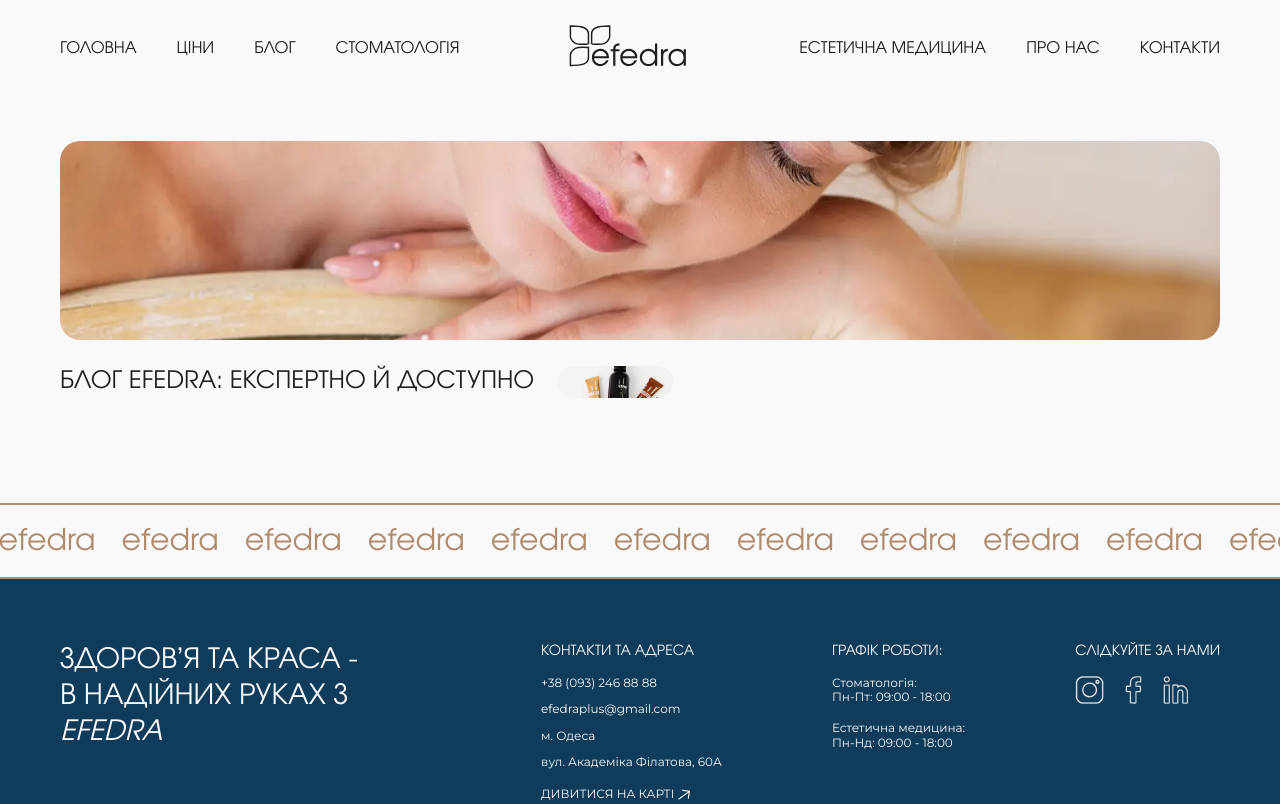
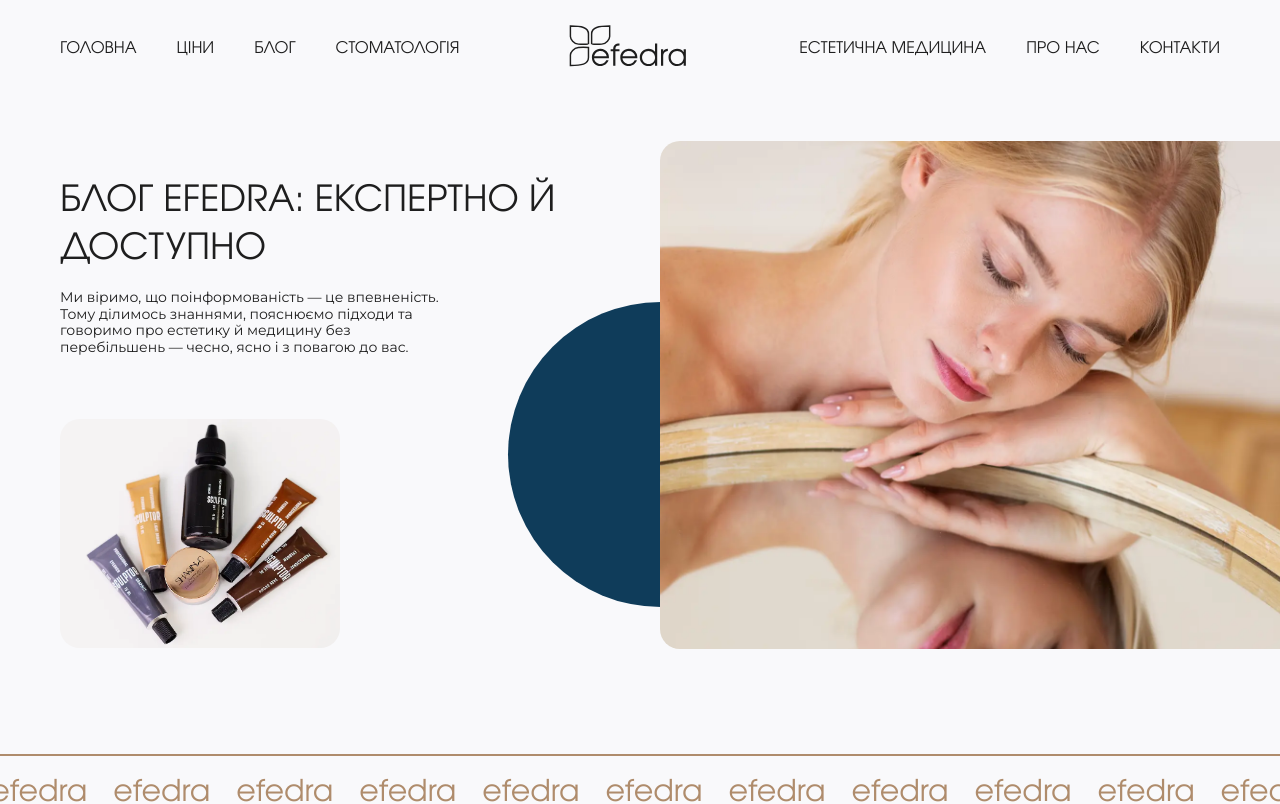
Before and after one commit to cyanidium-dev/efedra-frontend, a Next.js app: page /blog in a window 1280 px wide. Shown: the top 804 px of the page. Built offline with nearby package versions, Linux system fonts and the light colour scheme; no server answers.

Commit message:
added hero section

```diff
--- a/src/components/blogPage/hero/Hero.tsx
+++ b/src/components/blogPage/hero/Hero.tsx
@@ -4,8 +4,10 @@ import Image from "next/image";
 export default function Hero() {
   return (
     <section className="pt-3.5 pb-12 lg:pt-[42px] lg:pb-[105px]">
-      <Container className="flex flex-col gap-[26px]">
-        <div className="relative w-full h-[199px] rounded-[20px] overflow-hidden">
+      <Container className="flex flex-col md:flex-row-reverse md:justify-end gap-[26px] md:gap-[76px] overflow-visible">
+        <div className="relative md:aspect-[655/508] w-full md:w-[445px] lg:w-[545px] xl:w-[655px] h-[199px] sm:h-[239px] md:h-auto shrink-0">
+          <div className="absolute -z-10 top-0 md:top-auto md:bottom-[42px] right-[-210px] md:right-auto md:left-[-102px] xl:left-[-152px] w-[305px] h-[305px] rounded-full bg-blue" />
+          <div className="relative w-full h-full rounded-[20px] overflow-hidden">
             <Image
               src="/images/blogPage/hero/imageOne.webp"
               alt="background"
@@ -14,20 +16,35 @@ export default function Hero() {
               className="object-cover"
             />
           </div>
-        <div>
-          <div className="flex gap-6">
-            <h1 className="font-evolenta text-[24px] font-normal leading-[133%] uppercase">
+        </div>
+        <div className="md:w-[calc(50%-14px)] lg:w-[calc(50%-56px)] shrink-0 md:mt-9">
+          <div className="flex gap-4 justify-between items-center mb-[19px] md:mb-4">
+            <h1 className="max-w-[377px] lg:max-w-[524px] font-evolenta text-[24px] lg:text-[36px] font-normal leading-[133%] uppercase">
               Блог Efedra: експертно й доступно
             </h1>
-            <div className="relative w-[115px] h-auto rounded-[20px] overflow-hidden shrink-0">
+            <div className="md:hidden relative aspect-[115/94] w-auto h-[94px] xs:h-[140px] rounded-[20px] overflow-hidden shrink-0">
               <Image
                 src="/images/blogPage/hero/imageTwo.webp"
                 alt="background"
                 fill
                 priority
-                className="object-cover"
+                className="object-cover object-[center_-56px] xs:object-[center_-89px]"
               />
             </div>
+          </div>
+          <p className="md:mb-[63px] md:max-w-[384px]">
+            Ми віримо, що поінформованість — це впевненість. Тому ділимось
+            знаннями, пояснюємо підходи та говоримо про естетику й медицину без
+            перебільшень — чесно, ясно і з повагою до вас.
+          </p>
+          <div className="hidden md:block relative aspect-[280/229] w-auto h-[229px] rounded-[20px] overflow-hidden shrink-0">
+            <Image
+              src="/images/blogPage/hero/imageTwo.webp"
+              alt="background"
+              fill
+              priority
+              className="object-cover object-[center_-56px] xs:object-[center_-89px] md:object-[center_-139px]"
+            />
           </div>
         </div>
       </Container>
```
Lines whose indentation alone changed are shown as unchanged.
